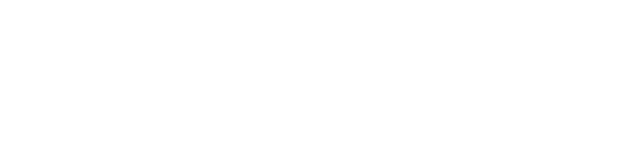
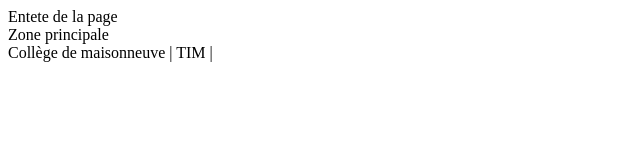
Before and after one commit to gabdestro/veille-node, a plain HTML site: page index.html in a window 1280 px wide. Shown: the whole page, without its empty margins (0-640 px from the left). Drawn offline with Linux system fonts and the light colour scheme.

Commit message:
modification footer et ajout commandes git

```diff
--- a/commande-git.txt
+++ b/commande-git.txt
@@ -0,0 +1 @@
+git remote add origin https://github...
--- a/index.html
+++ b/index.html
@@ -5,7 +5,8 @@
 	<title>Projet veille Node.js</title>
 </head>
 <body>
-	<header></header>
-
+	<header>Entete de la page</header>
+	<main>Zone principale</main>
+	<footer>Collège de maisonneuve | TIM | </footer>
 </body>
 </html>
```
